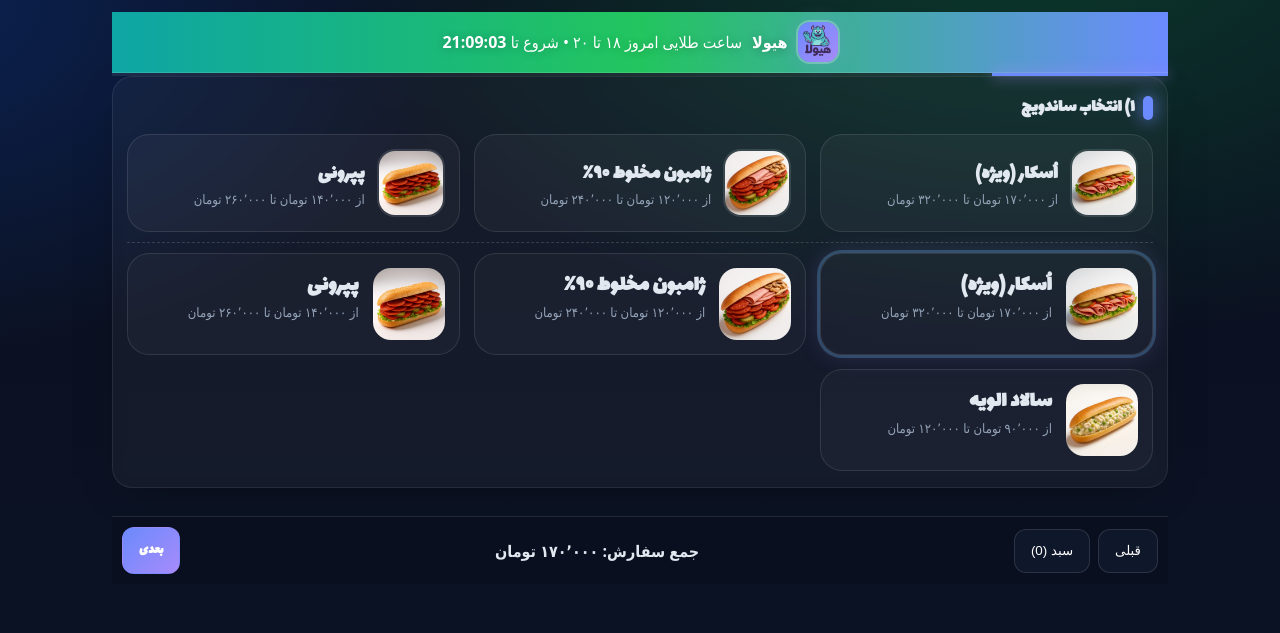
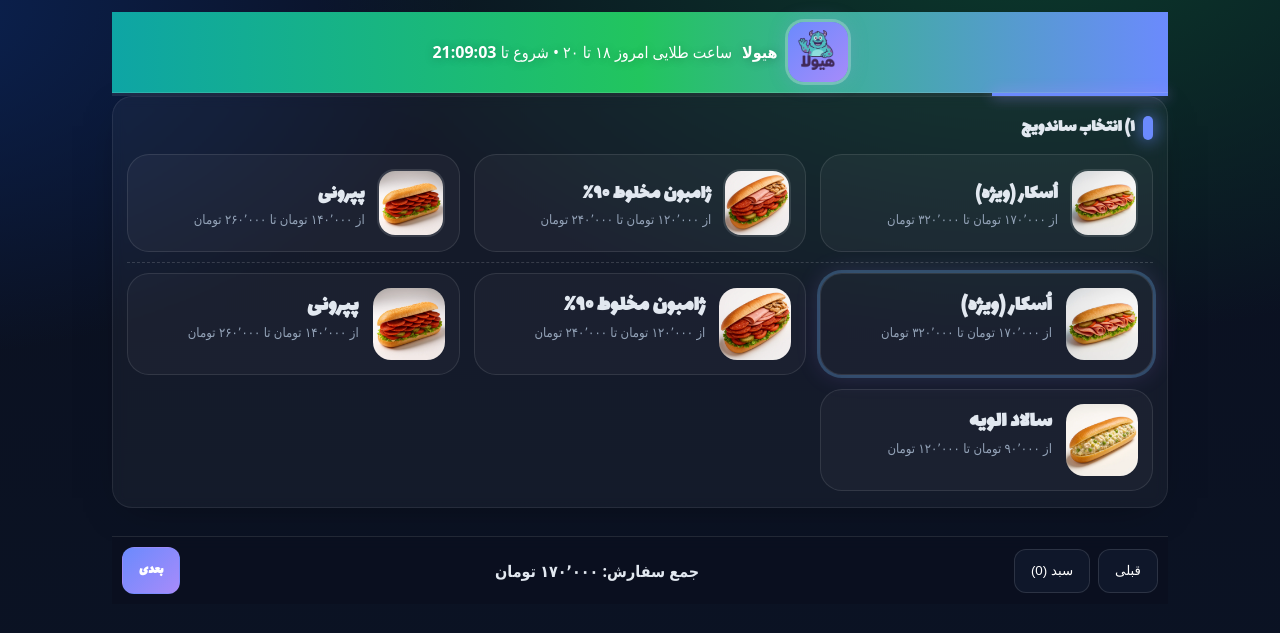
Before and after one commit to repgadmrsite-wq/kishup, a PHP site: page / in a window 1280 px wide. Shown: the top 633 px of the page. Run offline with PHP 8.4, Linux system fonts and the light colour scheme.

Commit message:
feat: Implement final kiosk UI, UX, and feature set
This commit delivers a major update to the kiosk application, addressing a comprehensive list of user feedback to fix all outstanding bugs and implement a full suite of advanced features.

**Critical Bug Fixes:**
- **Drink State Management:** The application's state logic has been completely refactored to correctly handle drink selections. Drinks are now properly associated with the sandwich they are ordered with, and pricing and receipts are accurate for multi-item orders.
- **Drink Cost Display:** A bug where the running total for drinks was not displayed correctly has been fixed.
- **State Reset Logic:** The application state is now correctly and completely reset after an item is added to the cart and after a full order is completed, ensuring a clean slate for the next item or customer.

**New Features & Enhancements:**
- **Auto-Print Receipt:** The receipt for the kitchen is now printed automatically when the user clicks "Pay and Print", streamlining the order process.
- **Enhanced Kitchen Receipt:** The layout of the printed receipt has been improved for clarity, and it now correctly lists all drinks associated with each specific sandwich.
- **Detailed Order Review:** The final review screen (Step 6) now displays a detailed, modern list of all items in the order, including their customizations.
- **Dynamic SVG Previews:**
  - The SVG preview on the review screen now generates a more attractive and realistic representation of each sandwich, with layers for different ingredients.
  - It now displays a preview for *every* sandwich in the order, not just the current one.
- **Graphical Extra Sausage Slider:** The slider for adding extra sausage now has an accompanying graphical visualization (using colored circles to represent slices) that updates in real-time.
- **UI & UX Polish:**
  - The header logo has been made larger for better visibility.
  - The "Finish" button is now visually de-emphasized to guide users to the primary "Pay and Print" action.
  - A favicon has been added for browser tabs.

```diff
--- a/assets/app.css
+++ b/assets/app.css
@@ -46,9 +46,9 @@ body{
     border-bottom:1px solid rgba(255,255,255,.12);
     color:white; text-shadow:0 1px 10px rgba(0,0,0,.25)}
 .hh .brand{display:flex;align-items:center;gap:10px;font-weight:900}
-.hh .logo{width:40px;height:40px;border-radius:12px;background:linear-gradient(135deg,#6b8afd,#a78bfa);display:grid;place-items:center;box-shadow:0 0 0 2px rgba(255,255,255,.25), 0 0 20px rgba(167,139,250,.25)}
-.hh .logo span{font-size:20px}
-.hh .logo img{width:40px; height:40px; border-radius:12px; object-fit:cover;}
+.hh .logo{width:60px;height:60px;border-radius:16px;background:linear-gradient(135deg,#6b8afd,#a78bfa);display:grid;place-items:center;box-shadow:0 0 0 3px rgba(255,255,255,.25), 0 0 20px rgba(167,139,250,.25)}
+.hh .logo span{font-size:28px}
+.hh .logo img{width:52px; height:52px; border-radius:14px; object-fit:cover;}
 .hh .timer{font-weight:800}
 
 /* header progress */
@@ -98,6 +98,7 @@ input[type=range]{width:100%}
 .bottom .inner{max-width:1080px;margin:0 auto;padding:10px;display:flex;align-items:center;gap:8px}
 .btn{border:1px solid rgba(255,255,255,.12);background:#0f172a;color:#fff;border-radius:12px;padding:12px 16px;min-height:44px;cursor:pointer}
 .btn.primary{background:linear-gradient(135deg,var(--accent),var(--glow));border-color:transparent;font-weight:900}
+.btn.secondary{background:var(--card); border-color:var(--muted); color:var(--muted); font-weight:600;}
 .total-badge{flex:1;text-align:center;font-weight:900}
 .total-badge .muted{font-weight:600;color:#cbd5e1}
 
--- a/assets/app.js
+++ b/assets/app.js
@@ -116,56 +116,64 @@
     const base = sz.price;
     const extraSteps = it.extra.unitPrice>0 ? Math.floor(state.extraGrams / it.extra.step) : 0;
     const extraPrice = extraSteps * it.extra.unitPrice;
-    const subtotal = base + extraPrice;
+    const drinksPrice = Object.entries(state.drinks).reduce((s,[id,q])=>{
+      const d = DRINKS.find(x=>x.id===id); return s + (d? d.price*q : 0);
+    }, 0);
+    const subtotal = base + extraPrice + drinksPrice;
     const total = state.isHappy ? Math.round(subtotal * (1 - DISCOUNT.percent)) : subtotal;
     const cartTotal = state.cart.reduce((s,i)=>s+(i.total||0),0);
-    return { base, extraSteps, extraPrice, subtotal, total, cartTotal };
+    return { base, extraSteps, extraPrice, drinksPrice, subtotal, total, cartTotal };
   }
 
   function renderExtraViz(it) {
     if (!it || !it.extra || it.extra.unitPrice <= 0) return '';
+    const count = Math.floor(state.extraGrams / it.extra.step);
+    // Use circles to represent slices of sausage
     return `
-      <svg width="100%" height="100%" style="opacity: 0.5;">
-        ${[...Array(Math.floor(state.extraGrams / it.extra.step))].map((_, i) =>
-          `<rect x="${i * 6}%" y="0" width="5%" height="10" fill="var(--primary)" rx="3"></rect>`
+      <svg width="100%" height="20" style="opacity: 0.75;">
+        ${[...Array(count)].map((_, i) =>
+          `<circle cx="${5 + i * 15}%" cy="10" r="8" fill="#E97451" />`
         ).join('')}
       </svg>
     `;
   }
 
-  function generateSandwichSVG() {
-    const item = snapshotCurrent(); // Get current state
+  function generateSandwichSVG(item) {
     const colors = {
-      bread: '#D2691E', meat: '#D982B5', pickle: '#2E8B57',
-      potato: '#DEB887', greens: '#556B2F', tomato: '#FF6347',
-      mayo: '#FFFACD', ketchup: '#B22222', mustard: '#FFD700', special: '#FF7F50'
+      bread: '#CD853F', meat: '#DDA0DD', pickle: '#6B8E23',
+      potato: '#F4A460', greens: '#2E8B57', tomato: 'tomato',
+      mayo: 'ivory', ketchup: '#DC143C', mustard: 'gold', special: 'lightsalmon'
     };
     let layers = [];
     let y = 10;
-    const addLayer = (color, height) => {
+    const addLayer = (color, height, isWavy = false) => {
       if(height <= 0) return;
-      layers.push(`<rect x="10" y="${y}" width="80" height="${height}" fill="${color}" rx="3" />`);
-      y += height + 2; // Add spacing
+      if(isWavy) {
+        layers.push(`<path d="M 10 ${y} C 30 ${y+height/2}, 70 ${y-height/2}, 90 ${y}" stroke="${color}" fill="none" stroke-width="4" />`);
+      } else {
+        layers.push(`<rect x="10" y="${y}" width="80" height="${height}" fill="${color}" rx="5" />`);
+      }
+      y += height + 2;
     };
 
-    addLayer(colors.bread, 15); // Bottom bread
+    addLayer(colors.bread, 20); // Bottom bread
 
     // Customizations - render from bottom up
-    if (item.freeLevels.greens > 0) addLayer(colors.greens, item.freeLevels.greens * 2);
+    if (item.freeLevels.greens > 0) addLayer(colors.greens, item.freeLevels.greens * 2.5, true); // wavy lettuce
     if (item.freeLevels.pickle > 0) addLayer(colors.pickle, item.freeLevels.pickle * 2);
-    addLayer(colors.meat, 15 + (item.extraGrams / 25)); // Meat layer based on base size + extra
-    if (item.freeLevels.tomato > 0) addLayer(colors.tomato, item.freeLevels.tomato * 2);
-    if (item.freeLevels.potato > 0) addLayer(colors.potato, item.freeLevels.potato * 2);
+    addLayer(colors.meat, 15 + (item.extraGrams / 20));
+    if (item.freeLevels.tomato > 0) addLayer(colors.tomato, item.freeLevels.tomato * 2.5);
+    if (item.freeLevels.potato > 0) addLayer(colors.potato, item.freeLevels.potato * 1.5);
 
-    // Sauces on top
-    if (item.sauceLevels.special > 0) addLayer(colors.special, item.sauceLevels.special);
-    if (item.sauceLevels.ketchup > 0) addLayer(colors.ketchup, item.sauceLevels.ketchup);
-    if (item.sauceLevels.mayo > 0) addLayer(colors.mayo, item.sauceLevels.mayo);
-    if (item.sauceLevels.mustard > 0) addLayer(colors.mustard, item.sauceLevels.mustard);
+    // Sauces on top as wavy lines
+    if (item.sauceLevels.special > 0) addLayer(colors.special, item.sauceLevels.special * 1.5, true);
+    if (item.sauceLevels.ketchup > 0) addLayer(colors.ketchup, item.sauceLevels.ketchup * 1.5, true);
+    if (item.sauceLevels.mayo > 0) addLayer(colors.mayo, item.sauceLevels.mayo * 1.5, true);
+    if (item.sauceLevels.mustard > 0) addLayer(colors.mustard, item.sauceLevels.mustard * 1.5, true);
 
-    addLayer(colors.bread, 15); // Top bread
+    addLayer(colors.bread, 20); // Top bread
 
-    return `<svg viewBox="0 0 100 ${y + 5}" width="100%" height="120">${layers.join('')}</svg>`;
+    return `<svg viewBox="0 0 100 ${y + 5}" width="100%" height="150">${layers.join('')}</svg>`;
   }
 
   function snapshotCurrent(){
@@ -177,7 +185,10 @@
       basePrice: base,
       extraGrams: state.extraGrams,
       extraPrice,
-      freeLevels:{...state.freeLevels}, sauceLevels:{...state.sauceLevels},
+      drinks: {...state.drinks},
+      drinksPrice,
+      freeLevels:{...state.freeLevels},
+      sauceLevels:{...state.sauceLevels},
       total
     };
   }
@@ -214,7 +225,7 @@
       <button class="btn" ${state.step===0?'disabled':''} id="prevBtn">قبلی</button>
       <button class="btn" id="cartBtn">سبد (${state.cart.length})</button>
       <div class="total-badge">${state.isHappy?'<span class="muted">جمع سفارش (با تخفیف):</span>':'جمع سفارش:'} <b>${fmt(orderTotal)}</b></div>
-      <button class="btn primary" id="nextBtn" ${nextDisabled?'disabled':''}>${state.step>=5?'پایان':'بعدی'}</button>
+      <button class="btn ${state.step>=5?'secondary':'primary'}" id="nextBtn" ${nextDisabled?'disabled':''}>${state.step>=5?'پایان':'بعدی'}</button>
     `;
     el("#prevBtn") && el("#prevBtn").addEventListener("click", ()=>{
       let prev = state.step-1; if(state.step===4 && !selectedItem().customizable) prev=1; state.step = Math.max(0,prev); render();
@@ -355,6 +366,7 @@
 
     if(state.step===4){
       // Step 5: extra & drinks
+      const drinksPrice = Object.entries(state.drinks).reduce((s,[id,q])=>{ const d = DRINKS.find(x=>x.id===id); return s + (d? d.price*q : 0); }, 0);
       c.innerHTML = `
         <section class="section">
           <h2><span class="dot"></span> ۵) افزودنی‌های پولی و نوشیدنی</h2>
@@ -415,17 +427,33 @@
       c.innerHTML = `
         <section class="section">
           <h2><span class="dot"></span> ۶) مرور و ثبت</h2>
-          <div class="preview" style="margin-bottom:10px">
-            ${generateSandwichSVG()}
+          <div class="preview-wrap" style="overflow-x: auto; display: flex; gap: 10px; padding-bottom: 10px; border: 1px solid rgba(255,255,255,.1); border-radius: 12px; padding: 10px; background: rgba(0,0,0,.2);">
+            ${[...state.cart, snapshotCurrent()].map(item => `
+              <div class="preview-item" style="flex: 0 0 120px; text-align: center;">
+                <div class="preview" style="height: 120px; background: rgba(255,255,255,.05); border-radius: 8px; padding: 5px;">
+                  ${generateSandwichSVG(item)}
+                </div>
+                <div style="font-size: 12px; font-weight: 700; margin-top: 5px;">${item.name}</div>
+              </div>
+            `).join('')}
           </div>
           <div style="display:grid;gap:10px;grid-template-columns:repeat(2,minmax(0,1fr))">
-            <div>
-              <div style="display:flex;justify-content:space-between"><div>ساندویچ</div><div><b>${it.name}</b></div></div>
-              <div style="display:flex;justify-content:space-between"><div>سایز</div><div><b>${selectedSize().label}</b></div></div>
-              ${state.isHappy? `<div style="display:flex;justify-content:space-between"><div>تخفیف ساندویچ</div><div><b>− ${fmt(subtotal-total)}</b></div></div>` : ''}
+            <div class="order-summary" style="display:flex; flex-direction:column; gap:8px;">
+              ${[...state.cart, snapshotCurrent()].map(item => {
+                const customizations = [];
+                if (item.freeLevels) { Object.entries(item.freeLevels).forEach(([id, level]) => { if (level !== 1) { const freebie = FREE.find(f => f.id === id); const levelInfo = LEVELS.find(l => l.id === level); if (freebie && levelInfo) customizations.push(`${freebie.label}: ${levelInfo.label}`); } }); }
+                if (item.sauceLevels) { Object.entries(item.sauceLevels).forEach(([id, level]) => { if (level !== 1) { const sauce = SAUCES.find(s => s.id === id); const levelInfo = LEVELS.find(l => l.id === level); if (sauce && levelInfo) customizations.push(`${sauce.label}: ${levelInfo.label}`); } }); }
+                if (item.extraGrams > 0) { customizations.push(`کالباس اضافه: ${item.extraGrams} گرم`); }
+
+                return `
+                  <div class="summary-item" style="border: 1px solid rgba(255,255,255,.1); border-radius: 12px; padding: 8px;">
+                    <div style="font-weight: 800; font-size: 18px;">${item.name} <span style="font-size: 14px; color: var(--muted);">(${item.sizeLabel})</span></div>
+                    ${customizations.length ? `<div style="font-size: 12px; color: var(--accent); padding-top: 4px;">${customizations.join(' • ')}</div>` : ''}
+                  </div>
+                `;
+              }).join('')}
               <div class="divider"></div>
-              <div style="display:flex;justify-content:space-between"><div>مبلغ این آیتم</div><div><b>${fmt(total)}</b></div></div>
-              <div style="display:flex;justify-content:space-between"><div>جمع کل سفارش (با نوشیدنی)</div><div><b>${fmt(orderTotal)}</b></div></div>
+              <div style="display:flex;justify-content:space-between; font-size: 18px; font-weight: 900;"><div>جمع کل</div><div>${fmt(orderTotal)}</div></div>
             </div>
             <div class="no-print" style="display:grid;gap:8px;align-content:start">
               <button class="btn" id="addCart">افزودن به سبد و ساخت ساندویچ بعدی</button>
@@ -442,6 +470,7 @@
         // also reset sandwich choice to default for the new item
         state.selectedId = MENU[0].id;
         state.sizeId = MENU[0].sizes[0].id;
+        state.drinks = Object.fromEntries(DRINKS.map(d=>[d.id,0])); // Reset drinks for next item
         play("ding");
         render();
       });
@@ -459,6 +488,11 @@
         state.submitted = true;
         play("success");
         openReceipt();
+        // Auto-print for the user
+        setTimeout(() => {
+          const printBtn = el("#printBtn");
+          if (printBtn) printBtn.click();
+        }, 100); // 100ms delay to ensure modal is in DOM
       });
     }
 
@@ -561,14 +595,17 @@
           if (it.sauceLevels) { Object.entries(it.sauceLevels).forEach(([id, level]) => { if (level !== 1) { const sauce = SAUCES.find(s => s.id === id); const levelInfo = LEVELS.find(l => l.id === level); if (sauce && levelInfo) customizations.push(`${sauce.label}: ${levelInfo.label}`); } }); }
           if (it.extraGrams > 0) { customizations.push(`کالباس اضافه: ${it.extraGrams} گرم`); }
           if (customizations.length) { detailsHtml = `<div style="font-size:10px; text-align:right; padding-right:10px;">${customizations.join(' • ')}</div>`; }
+
+          const drinksHtml = Object.entries(it.drinks || {}).filter(([,q])=>q>0).map(([id,q])=>{
+            const d = DRINKS.find(x=>x.id===id);
+            return `${d.name} ×${q}`;
+          }).join(', ');
+          if (drinksHtml) {
+            detailsHtml += `<div style="font-size:10px; text-align:right; padding-right:10px; color: var(--accent);">${drinksHtml}</div>`;
+          }
+
           return `<div><b>${idx+1}. ${it.name} – ${it.sizeLabel}</b></div>${detailsHtml}`;
         }).join("")}
-        <div class="cut"></div>
-        <div><b>نوشیدنی‌ها</b></div>
-        ${Object.entries(state.drinks).filter(([,q])=>q>0).map(([id,q])=>{
-          const d = DRINKS.find(x=>x.id===id);
-          return `<div>${d.name}<span style="float:left">× ${q}</span></div>`
-        }).join("") || "<div>—</div>"}
         <div class="cut"></div>
         <div>جمع کل <span style="float:left"><b>${fmt(total)}</b></span></div>
         <div class="cut"></div>
```
